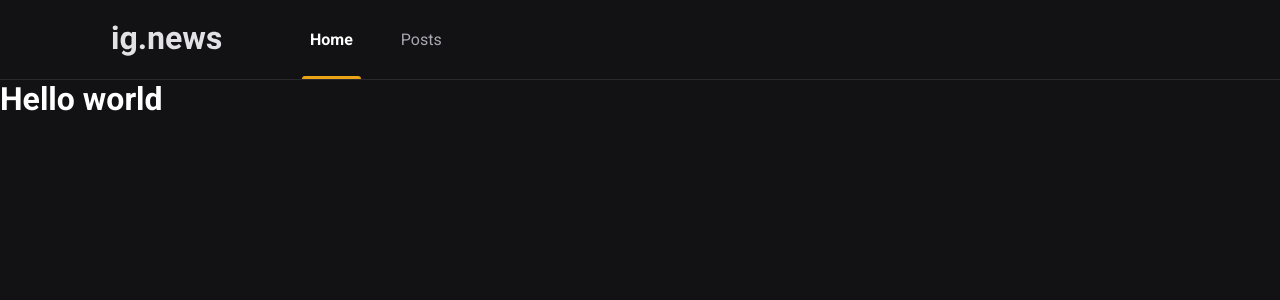
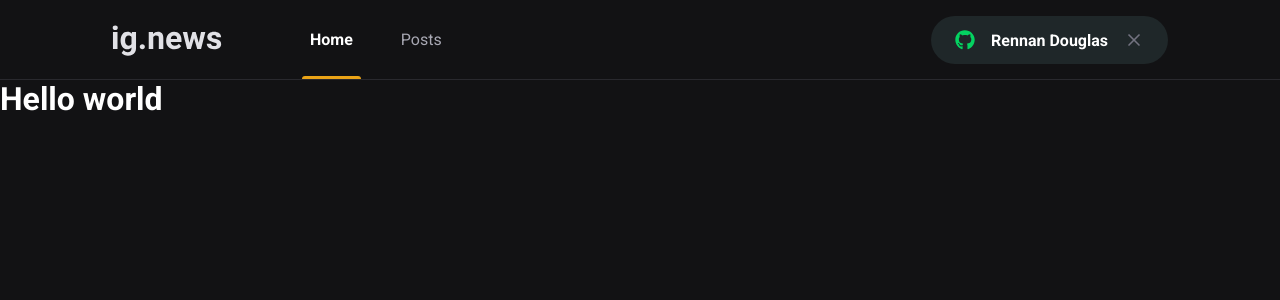
Before and after one commit to RennanD/ignews, a Next.js app: page / in a window 1280 px wide. Shown: the top 300 px of the page. Built offline with nearby package versions, Linux system fonts and the light colour scheme.

Commit message:
feat: create sing in button

```diff
--- a/package.json
+++ b/package.json
@@ -11,6 +11,7 @@
     "next": "10.0.9",
     "react": "17.0.2",
     "react-dom": "17.0.2",
+    "react-icons": "^4.2.0",
     "sass": "^1.32.8"
   },
   "devDependencies": {
--- a/src/components/Header/index.tsx
+++ b/src/components/Header/index.tsx
@@ -1,3 +1,4 @@
+import { SignInButton } from '../SignInButton';
 import styles from './styles.module.scss';
 
 export function Header() {
@@ -9,6 +10,8 @@
           <a className={styles.active}>Home</a>
           <a>Posts</a>
         </nav>
+
+        <SignInButton />
       </div>
     </header>
   );
--- a/src/components/Header/styles.module.scss
+++ b/src/components/Header/styles.module.scss
@@ -50,4 +50,8 @@
       }
     }
   }
+
+  button {
+    margin-left: auto;
+  }
 }
--- /dev/null
+++ b/src/components/SignInButton/index.tsx
@@ -0,0 +1,28 @@
+import { FaGithub } from 'react-icons/fa'
+import { FiX } from 'react-icons/fi'
+
+import styles from './styles.module.scss';
+
+export function SignInButton() {
+
+  const isUserLoggedIn = true
+
+  return isUserLoggedIn ? (
+    <button
+      type="button"
+      className={styles.signInButton}
+    >
+      <FaGithub color="#04d361" />
+      Rennan Douglas
+      <FiX color="#737380" className={styles.closeIcon} />
+    </button>
+  ) : (
+    <button
+      type="button"
+      className={styles.signInButton}
+    >
+      <FaGithub color="#eba417" />
+      Sign In with Github
+    </button>
+  )
+}
--- /dev/null
+++ b/src/components/SignInButton/styles.module.scss
@@ -0,0 +1,34 @@
+.signInButton {
+  height: 3rem;
+  border-radius: 3rem;
+  background: var(--gray-850);
+  border: 0;
+  padding: 0 1.5rem;
+
+  display: flex;
+  align-items: center;
+  justify-content: center;
+
+  color: var(--withe);
+  font-weight: bold;
+
+  transition: filter 0.2s;
+
+  svg {
+    height: 20px;
+    width: 20px;
+
+    &.closeIcon {
+      margin-left: 1rem;
+    }
+
+  }
+
+  svg:first-child {
+    margin-right: 1rem;
+  }
+
+  &:hover {
+    filter: brightness(0.8);
+  }
+}
--- a/src/styles/global.scss
+++ b/src/styles/global.scss
@@ -9,6 +9,7 @@
   --gray-100: #e1e1e6;
   --gray-300: #a8a8b3;
   --gray-800: #29292e;
+  --gray-850: #1f2729;
   --gray-900: #121214;
 
   --cyan-500: #61dafb;
```
Also changed, not shown: 1 other file (tests, documents, lock files or other folders).
